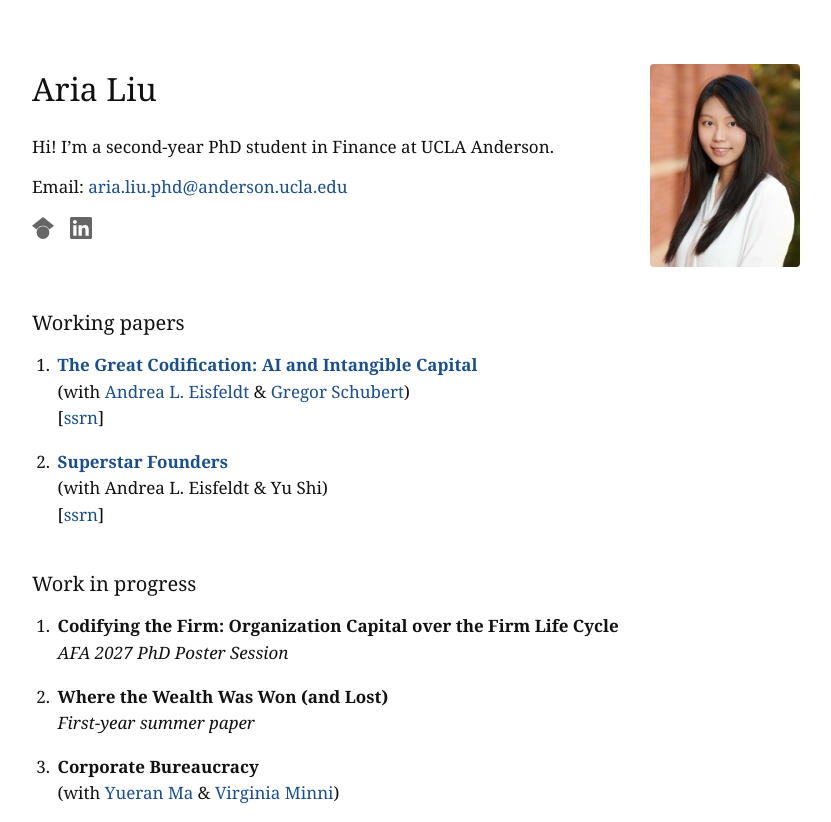
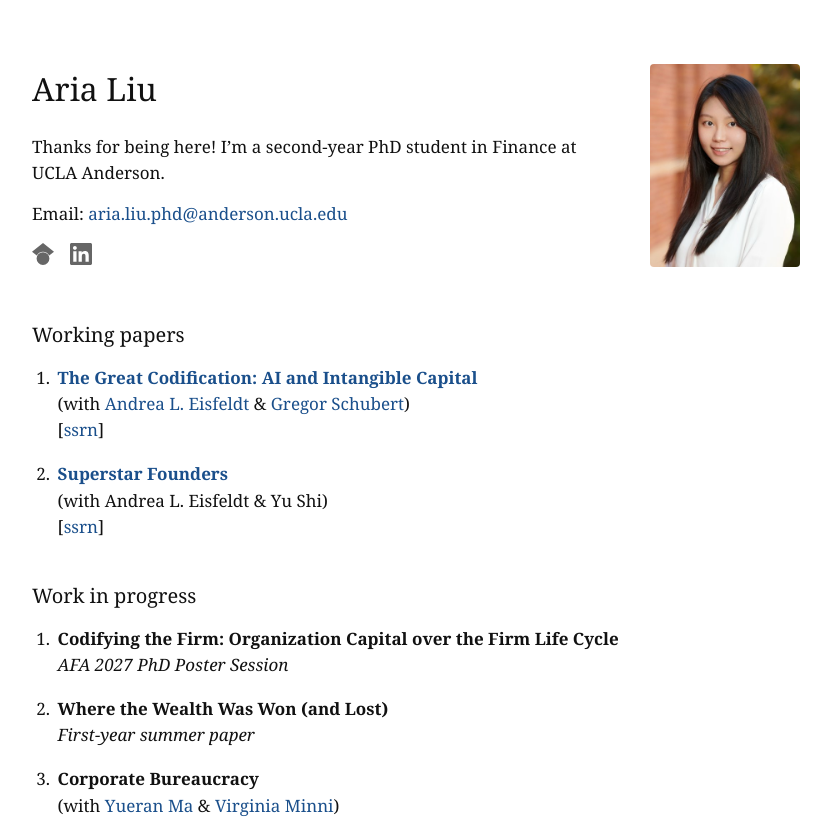
Before and after one commit to arialiu1/arialiu1.github.io, a plain HTML site: page index.html in a window 1280 px wide. Shown: the top 822 px of the page, without its empty margins (224-1055 px from the left). Drawn offline with Linux system fonts and the light colour scheme.

Commit message:
Change greeting to "Thanks for being here!"
Co-Authored-By: Claude Opus 5.5 <noreply@anthropic.com>

```diff
--- a/index.html
+++ b/index.html
@@ -21,7 +21,7 @@
 <header class="top">
   <div>
     <h1>Aria Liu</h1>
-    <p>Hi! I&rsquo;m a second-year PhD student in Finance at UCLA Anderson.</p>
+    <p>Thanks for being here! I&rsquo;m a second-year PhD student in Finance at UCLA Anderson.</p>
     <p>Email: <a href="mailto:aria.liu.phd@anderson.ucla.edu">aria.liu.phd@anderson.ucla.edu</a></p>
     <p class="icons">
       <a href="https://scholar.google.com/citations?user=wVMeEU0AAAAJ&amp;hl=en" aria-label="Google Scholar" title="Google Scholar">
```
